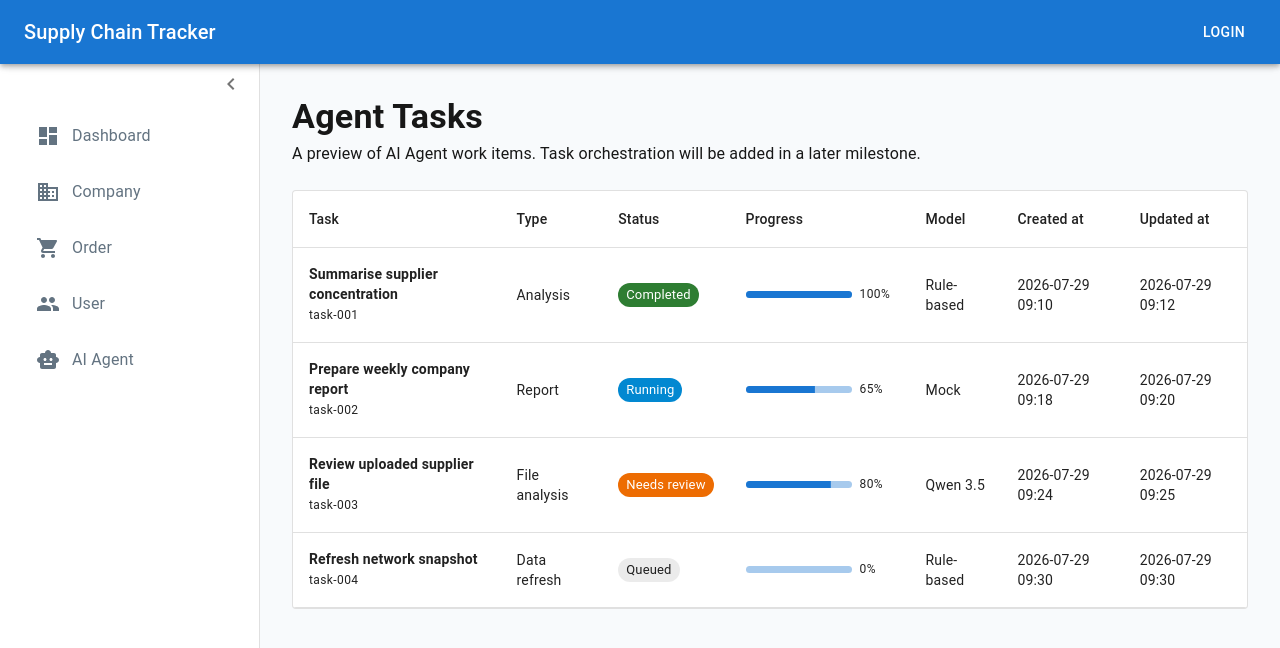
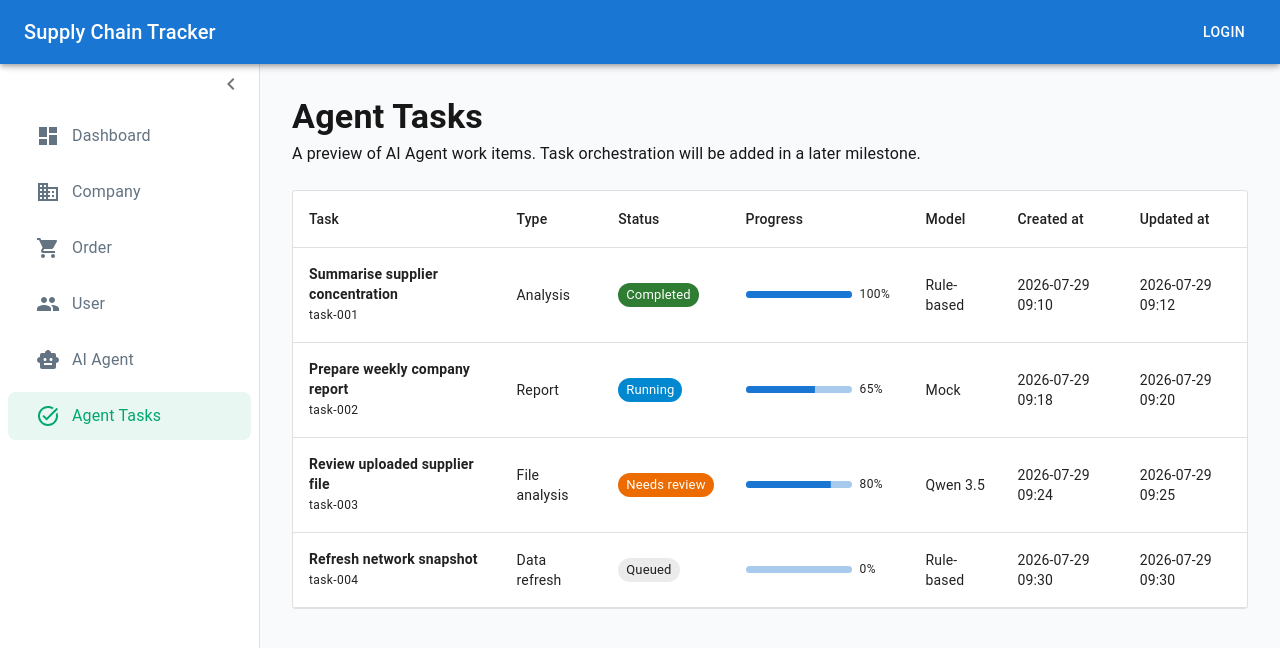
Before and after one commit to yujiezhang903/supply-chain-tracker-frontend, a Next.js app: page /agent-tasks in a window 1280 px wide. Shown: the top 648 px of the page. Built offline with nearby package versions, Linux system fonts and the light colour scheme.

Commit message:
feat: complete AI agent foundation

```diff
--- a/components/layout/Sidebar.tsx
+++ b/components/layout/Sidebar.tsx
@@ -18,6 +18,7 @@ import BusinessIcon from '@mui/icons-material/Business';
 import ShoppingCartIcon from '@mui/icons-material/ShoppingCart';
 import PeopleIcon from '@mui/icons-material/People';
 import SmartToyIcon from '@mui/icons-material/SmartToy';
+import TaskAltIcon from '@mui/icons-material/TaskAlt';
 import ChevronLeftIcon from '@mui/icons-material/ChevronLeft';
 import ChevronRightIcon from '@mui/icons-material/ChevronRight';
 
@@ -30,6 +31,7 @@ const navItems = [
   { label: 'Order', href: '/order', icon: <ShoppingCartIcon /> },
   { label: 'User', href: '/user', icon: <PeopleIcon /> },
   { label: 'AI Agent', href: '/ai-agent', icon: <SmartToyIcon /> },
+  { label: 'Agent Tasks', href: '/agent-tasks', icon: <TaskAltIcon /> },
 ];
 
 export default function Sidebar({
@@ -58,7 +60,13 @@ export default function Sidebar({
     >
       <Toolbar />
 
-      <Box sx={{ display: 'flex', justifyContent: open ? 'flex-end' : 'center', px: 1 }}>
+      <Box
+        sx={{
+          display: 'flex',
+          justifyContent: open ? 'flex-end' : 'center',
+          px: 1,
+        }}
+      >
         <IconButton onClick={onToggle}>
           {open ? <ChevronLeftIcon /> : <ChevronRightIcon />}
         </IconButton>
@@ -66,7 +74,8 @@ export default function Sidebar({
 
       <List sx={{ px: 1 }}>
         {navItems.map((item) => {
-          const active = pathname === item.href;
+          const active =
+            pathname === item.href || pathname.startsWith(item.href + '/');
 
           return (
             <ListItemButton
```
